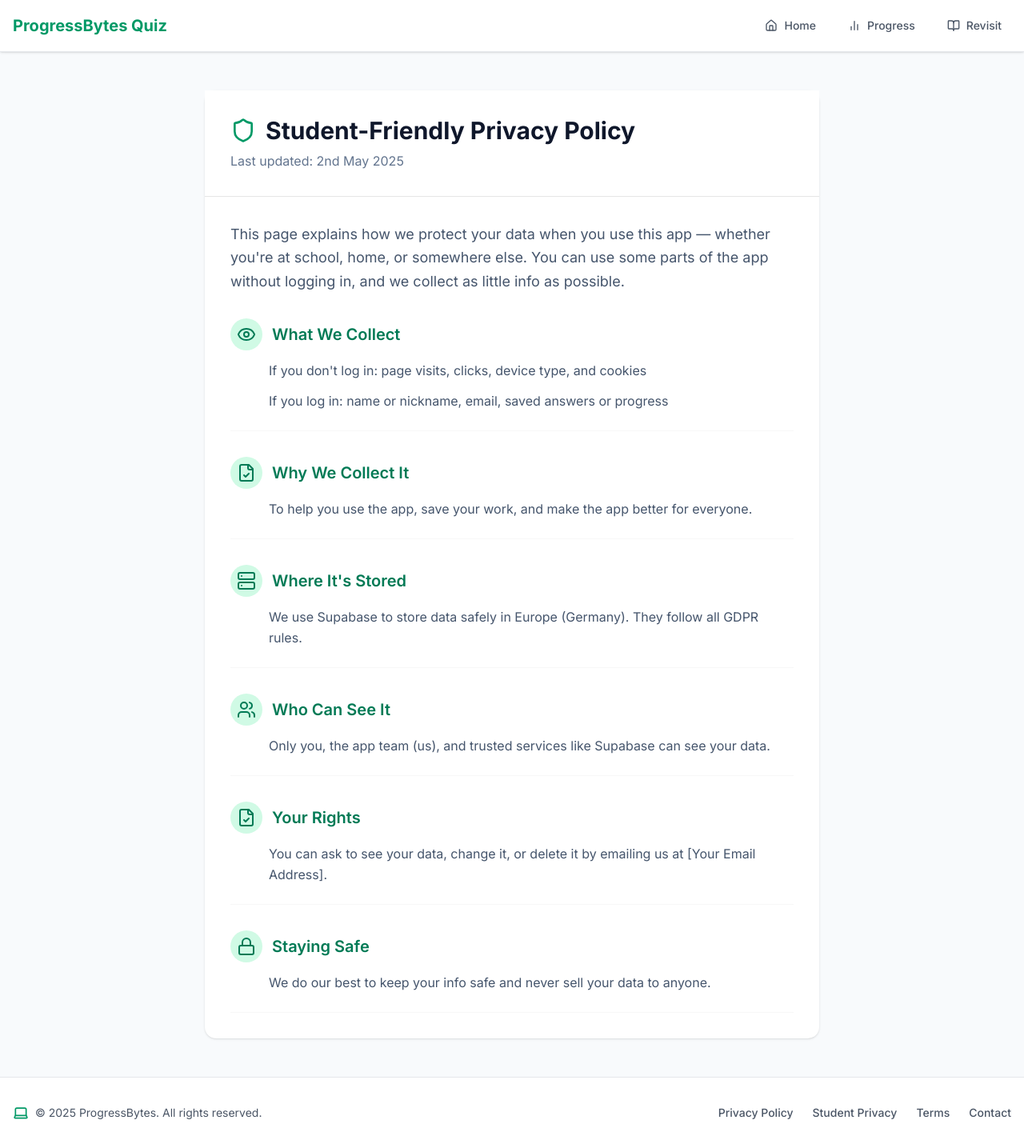
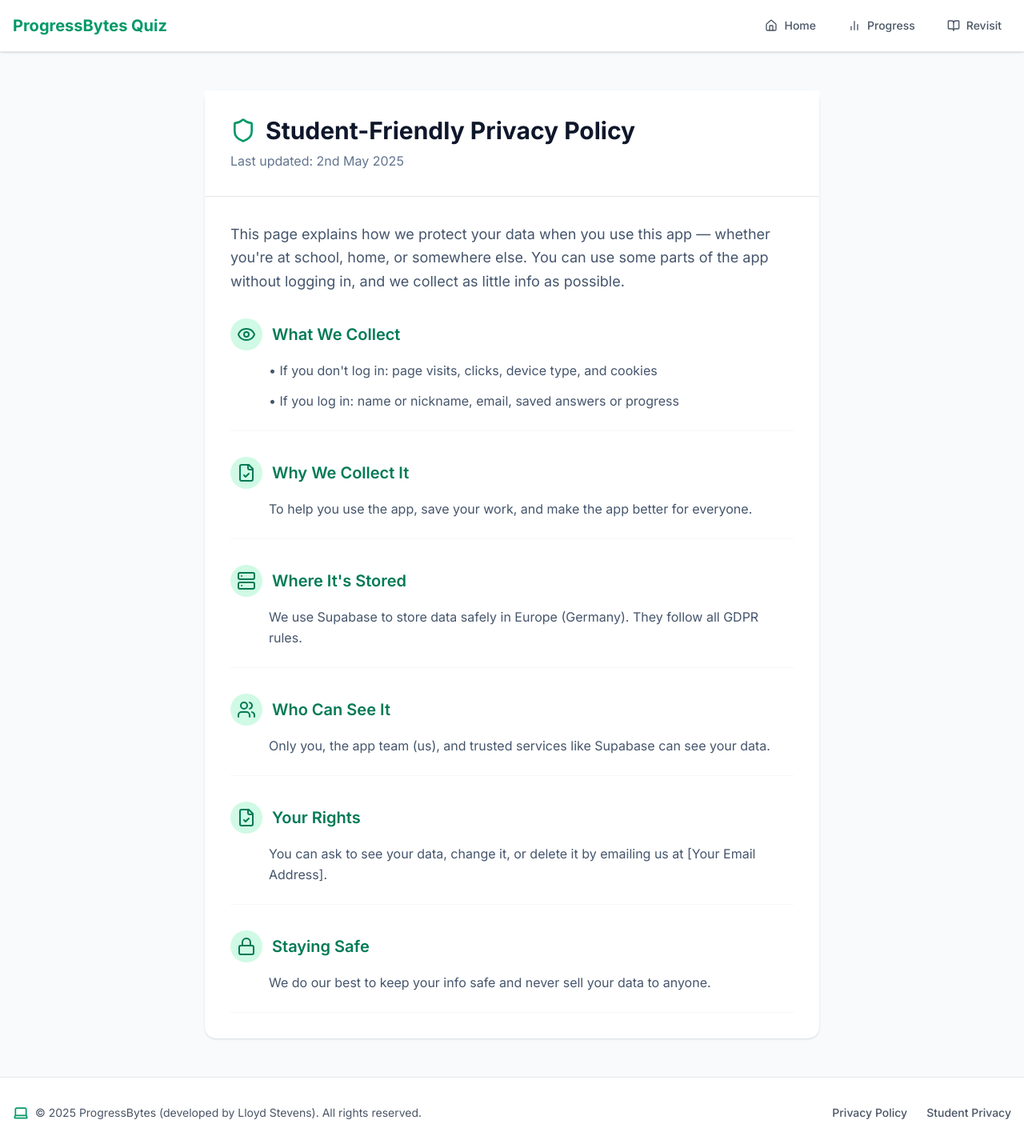
Before and after one commit to llogostevo/progressbytes-v2, a Next.js app: page /privacy-policy/student in a window 1280 px wide. Shown: the whole page at 80% size. Built offline with nearby package versions, Linux system fonts and the light colour scheme.

Commit message:
updated icon

```diff
--- a/app/layout.tsx
+++ b/app/layout.tsx
@@ -11,6 +11,9 @@ const inter = Inter({ subsets: ["latin"] })
 export const metadata: Metadata = {
   title: "ProgressBytes Quiz",
   description: "Test your Computer Science knowledge with interactive quizzes",
+  icons: {
+    icon: "/favicon.svg",
+  },
 }
 
 export const viewport: Viewport = {
--- a/components/PrivacyPolicyMain.tsx
+++ b/components/PrivacyPolicyMain.tsx
@@ -15,7 +15,7 @@ export default function PrivacyPolicyMain() {
       id: "who-we-are",
       icon: <Shield />,
       title: "1. Who We Are",
-      content: 'This application is operated by [Your Name / Company Name] ("we", "us", or "our"). You can contact us at:\n [Your Email Address]',
+      content: 'This application is operated by ProgressBytes, a project developed and maintained by Lloyd Stevens (“we”, “us”, or “our”)',
     },
     {
       id: "data-collect",
--- a/components/PrivacyPolicyStudent.tsx
+++ b/components/PrivacyPolicyStudent.tsx
@@ -27,8 +27,8 @@ export default function PrivacyPolicyStudent() {
                 title="What We Collect"
                 content={
                   <div className="space-y-3">
-                    <p>If you don't log in: page visits, clicks, device type, and cookies</p>
-                    <p>If you log in: name or nickname, email, saved answers or progress</p>
+                    <p>• If you don't log in: page visits, clicks, device type, and cookies</p>
+                    <p>• If you log in: name or nickname, email, saved answers or progress</p>
                   </div>
                 }
               />
--- a/components/footer.tsx
+++ b/components/footer.tsx
@@ -10,7 +10,8 @@ export function Footer() {
           <div className="flex items-center gap-2">
             <Laptop className="h-5 w-5 text-emerald-600" />
             <p className="text-sm text-gray-600">
-              © {new Date().getFullYear()} ProgressBytes. All rights reserved.
+              © {new Date().getFullYear()} ProgressBytes (developed by Lloyd Stevens). All rights reserved.
+
             </p>
           </div>
           <nav className="flex flex-wrap items-center justify-center gap-4 sm:gap-6">
@@ -26,7 +27,7 @@ export function Footer() {
             >
               Student Privacy
             </Link>
-            <Link
+            {/* <Link
               href="#"
               className="text-sm font-medium text-gray-600 hover:text-emerald-600 transition-colors"
             >
@@ -37,7 +38,7 @@ export function Footer() {
               className="text-sm font-medium text-gray-600 hover:text-emerald-600 transition-colors"
             >
               Contact
-            </Link>
+            </Link> */}
           </nav>
         </div>
       </div>
```
Also changed, not shown: public/favicon.png (deleted), public/favicon.svg.
